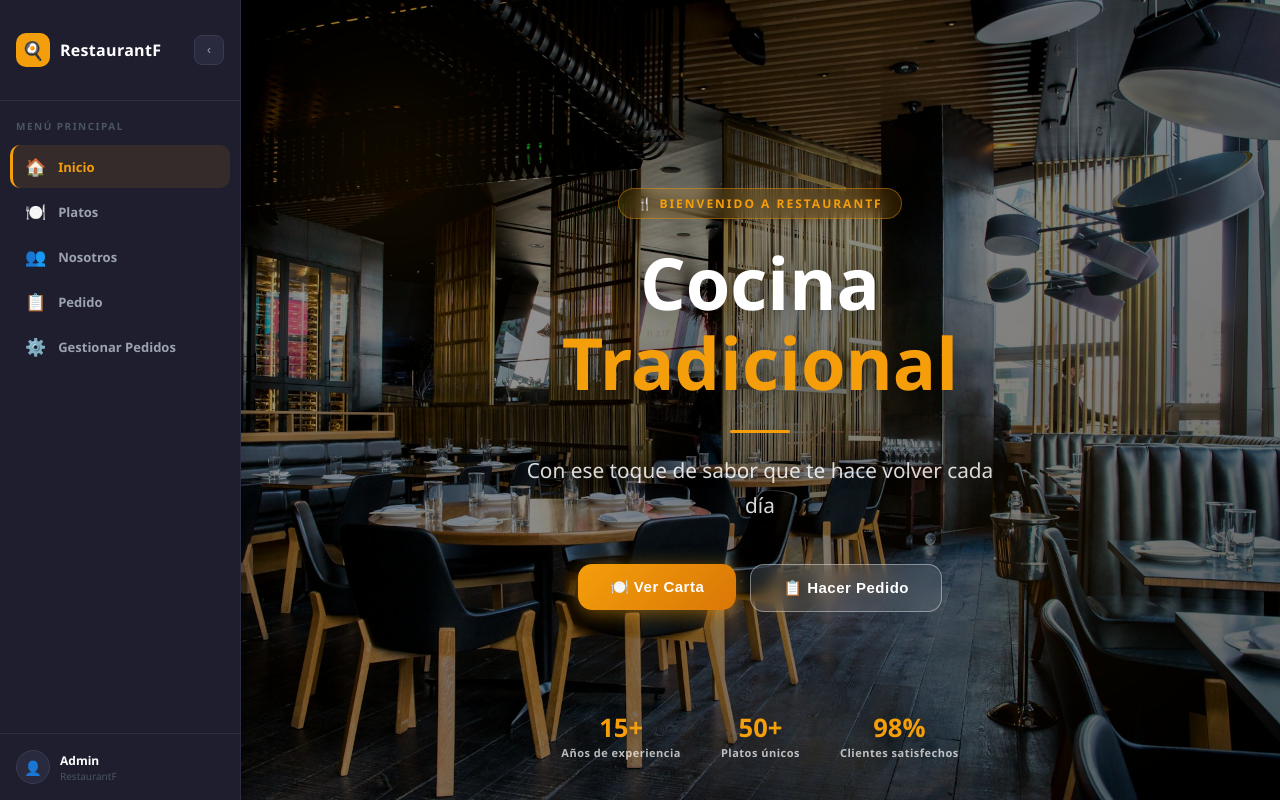
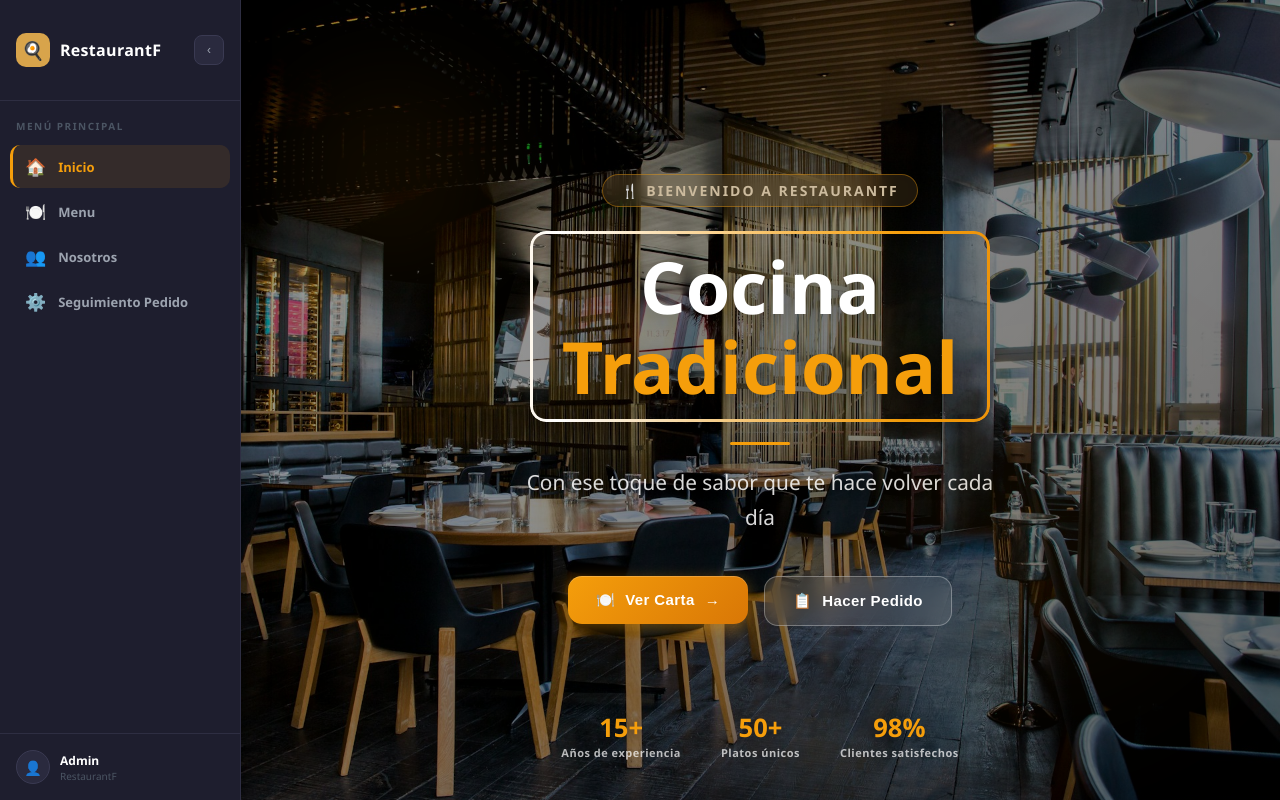
Before and after one commit to ismaelperalt/RestaurantF, a React (Vite) app: page / in a window 1280 px wide. Built offline with nearby package versions, Linux system fonts and the light colour scheme.

Commit message:
Modificacion y respaldo del producto funcional

```diff
--- a/src/components/inicio/Inicio.tsx
+++ b/src/components/inicio/Inicio.tsx
@@ -33,10 +33,10 @@ export default function Inicio() {
 
       {/* Badge superior */}
       <div style={{
-        background: "rgba(245,158,11,0.15)",
+        background: "rgba(192, 149, 76, 0.15)",
         border: "1px solid rgba(245,158,11,0.4)",
         borderRadius: 30, padding: "6px 18px",
-        color: "#f59e0b", fontSize: 12, fontWeight: 800,
+        color: "#ccbb9e", fontSize: 14, fontWeight: 900,
         letterSpacing: 2, textTransform: "uppercase",
         marginBottom: 24, backdropFilter: "blur(8px)",
       }}>
@@ -44,14 +44,17 @@ export default function Inicio() {
       </div>
 
       {/* Título principal */}
+      <div style={{ position: "relative", display: "inline-block", padding: "16px 32px" }}
+        className="titulo-animado"
+      >
         <h1 style={{
           fontSize: "clamp(2.2rem, 6vw, 4.5rem)",
           fontWeight: 900, color: "#fff",
-        margin: "0 0 8px",
+          margin: 0,
           textAlign: "center",
           lineHeight: 1.1,
           textShadow: "0 4px 30px rgba(0,0,0,0.5)",
-        padding: "0 20px",
+          position: "relative", zIndex: 1,
         }}>
           Cocina
           <span style={{
@@ -61,6 +64,39 @@ export default function Inicio() {
             Tradicional
           </span>
         </h1>
+      </div>
+
+      {/* CSS de la animación */}
+      <style>{`
+  .titulo-animado::before {
+    content: '';
+    position: absolute;
+    inset: 0;
+    border-radius: 16px;
+    padding: 3px;
+    background: linear-gradient(
+      90deg,
+      #f59e0b,
+      #fff,
+      #f59e0b,
+      #d97706,
+      #f59e0b
+    );
+    background-size: 300% 300%;
+    -webkit-mask:
+      linear-gradient(#fff 0 0) content-box,
+      linear-gradient(#fff 0 0);
+    -webkit-mask-composite: xor;
+    mask-composite: exclude;
+    animation: borderMove 3s linear infinite;
+  }
+
+  @keyframes borderMove {
+    0%   { background-position: 0% 50%;   }
+    50%  { background-position: 100% 50%; }
+    100% { background-position: 0% 50%;   }
+  }
+`}</style>
 
       {/* Línea decorativa */}
       <div style={{
@@ -82,57 +118,132 @@ export default function Inicio() {
 
       {/* Botones */}
       <div style={{
-        display: "flex", gap: 14, flexWrap: "wrap",
+        display: "flex", gap: 16, flexWrap: "wrap",
         justifyContent: "center", padding: "0 20px",
       }}>
+
         <Link to="/platos" style={{ textDecoration: "none" }}>
-          <button
-            style={{
-              background: "linear-gradient(135deg, #f59e0b, #d97706)",
-              border: "none", borderRadius: 14,
-              padding: "14px 32px", fontSize: 15,
-              color: "#fff", cursor: "pointer",
-              fontWeight: 800, letterSpacing: 0.5,
-              boxShadow: "0 4px 20px rgba(245,158,11,0.5)",
-              transition: "all 0.2s",
-            }}
-            onMouseEnter={e => {
-              (e.currentTarget as HTMLButtonElement).style.transform = "translateY(-2px)";
-              (e.currentTarget as HTMLButtonElement).style.boxShadow = "0 8px 28px rgba(245,158,11,0.6)";
-            }}
-            onMouseLeave={e => {
-              (e.currentTarget as HTMLButtonElement).style.transform = "translateY(0)";
-              (e.currentTarget as HTMLButtonElement).style.boxShadow = "0 4px 20px rgba(245,158,11,0.5)";
-            }}
-          >
-            🍽️ Ver Carta
+          <button className="btn-primary">
+            <span className="btn-icon">🍽️</span>
+            <span>Ver Carta</span>
+            <span className="btn-arrow">→</span>
           </button>
         </Link>
 
         <Link to="/pedido" style={{ textDecoration: "none" }}>
-          <button
-            style={{
-              background: "rgba(255,255,255,0.1)",
-              border: "1.5px solid rgba(255,255,255,0.4)",
-              borderRadius: 14, padding: "14px 32px",
-              fontSize: 15, color: "#fff", cursor: "pointer",
-              fontWeight: 800, letterSpacing: 0.5,
-              backdropFilter: "blur(8px)",
-              transition: "all 0.2s",
-            }}
-            onMouseEnter={e => {
-              (e.currentTarget as HTMLButtonElement).style.background = "rgba(255,255,255,0.2)";
-              (e.currentTarget as HTMLButtonElement).style.transform = "translateY(-2px)";
-            }}
-            onMouseLeave={e => {
-              (e.currentTarget as HTMLButtonElement).style.background = "rgba(255,255,255,0.1)";
-              (e.currentTarget as HTMLButtonElement).style.transform = "translateY(0)";
-            }}
-          >
-            📋 Hacer Pedido
+          <button className="btn-secondary">
+            <span className="btn-icon">📋</span>
+            <span>Hacer Pedido</span>
           </button>
         </Link>
+
       </div>
+
+      <style>{`
+  .btn-primary {
+    display: inline-flex;
+    align-items: center;
+    gap: 10px;
+    background: linear-gradient(135deg, #f59e0b 0%, #d97706 100%);
+    border: none;
+    border-radius: 14px;
+    padding: 15px 28px;
+    font-size: 15px;
+    color: #fff;
+    cursor: pointer;
+    font-weight: 800;
+    letter-spacing: 0.4px;
+    position: relative;
+    overflow: hidden;
+    transition: all 0.25s ease;
+    box-shadow: 0 4px 15px rgba(245,158,11,0.4),
+                0 1px 0 rgba(255,255,255,0.2) inset;
+  }
+  .btn-primary::before {
+    content: '';
+    position: absolute;
+    top: 0; left: -100%;
+    width: 100%; height: 100%;
+    background: linear-gradient(
+      90deg, transparent,
+      rgba(255,255,255,0.25),
+      transparent
+    );
+    transition: left 0.4s ease;
+  }
+  .btn-primary:hover::before { left: 100%; }
+  .btn-primary:hover {
+    transform: translateY(-3px);
+    box-shadow: 0 12px 32px rgba(245,158,11,0.55),
+                0 1px 0 rgba(255,255,255,0.2) inset;
+  }
+  .btn-primary:active { transform: translateY(-1px); }
+
+  .btn-secondary {
+    display: inline-flex;
+    align-items: center;
+    gap: 10px;
+    background: rgba(255,255,255,0.08);
+    border: 1.5px solid rgba(255,255,255,0.3);
+    border-radius: 14px;
+    padding: 15px 28px;
+    font-size: 15px;
+    color: #fff;
+    cursor: pointer;
+    font-weight: 800;
+    letter-spacing: 0.4px;
+    backdrop-filter: blur(10px);
+    transition: all 0.25s ease;
+    position: relative;
+    overflow: hidden;
+  }
+  .btn-secondary::before {
+    content: '';
+    position: absolute;
+    top: 0; left: -100%;
+    width: 100%; height: 100%;
+    background: linear-gradient(
+      90deg, transparent,
+      rgba(255,255,255,0.12),
+      transparent
+    );
+    transition: left 0.4s ease;
+  }
+  .btn-secondary:hover::before { left: 100%; }
+  .btn-secondary:hover {
+    background: rgba(255,255,255,0.16);
+    border-color: rgba(255,255,255,0.6);
+    transform: translateY(-3px);
+    box-shadow: 0 10px 30px rgba(0,0,0,0.2);
+  }
+  .btn-secondary:active { transform: translateY(-1px); }
+
+  .btn-arrow {
+    display: inline-block;
+    transition: transform 0.2s ease;
+  }
+  .btn-primary:hover .btn-arrow {
+    transform: translateX(5px);
+  }
+
+  .btn-icon {
+    display: inline-block;
+    transition: transform 0.2s ease;
+  }
+  .btn-primary:hover .btn-icon,
+  .btn-secondary:hover .btn-icon {
+    transform: scale(1.2) rotate(-5deg);
+  }
+
+  @media (max-width: 480px) {
+    .btn-primary, .btn-secondary {
+      padding: 13px 22px;
+      font-size: 14px;
+      width: 100%;
+      justify-content: center;
+    }
+  }
+`}</style>
 
       {/* Stats decorativos */}
       <div style={{
@@ -142,7 +253,7 @@ export default function Inicio() {
       }}>
         {[
           { value: "15+", label: "Años de experiencia" },
-          { value: "50+", label: "Platos únicos"       },
+          { value: "50+", label: "Platos únicos" },
           { value: "98%", label: "Clientes satisfechos" },
         ].map((stat) => (
           <div key={stat.label} style={{ textAlign: "center" }}>
--- a/src/components/menu/PlatosPage.tsx
+++ b/src/components/menu/PlatosPage.tsx
@@ -35,7 +35,7 @@ export default function PlatosPage() {
       {/* ── Header ── */}
       <div style={{
         background: "#fff",
-        padding: "40px 32px 32px", color: "#6c4747",
+        padding: "40px 32px 32px", color: "#f59e0b",
       }}>
         <h1 style={{ margin: "0 0 6px", fontSize: 28, fontWeight: 900 }}>🍴 Nuestra Carta</h1>
         <p style={{ margin: "0 0 24px", opacity: 0.9, fontSize: 15 }}>
@@ -47,7 +47,7 @@ export default function PlatosPage() {
           <span style={{
             position: "absolute", left: 14, top: "50%", transform: "translateY(-50%)",
             fontSize: 16,
-          }}>🔍</span>
+          }}></span>
           <input
             type="text"
             placeholder="Buscar plato..."
@@ -56,7 +56,8 @@ export default function PlatosPage() {
             style={{
               width: "100%", padding: "12px 12px 12px 42px",
               borderRadius: 12, border: "none", fontSize: 14,
-              background: "rgba(173, 129, 72, 0.25)", color: "#100f0f",
+              background:"rgba(224, 148, 17, 0.1)",
+              color: "#c88e11",
               outline: "none", boxSizing: "border-box",
               backdropFilter: "blur(4px)",
             }}
--- a/src/components/navegacion/Sidebar.tsx
+++ b/src/components/navegacion/Sidebar.tsx
@@ -8,10 +8,10 @@ interface Props {
 
 const navItems = [
   { to: "/", label: "Inicio", icon: "🏠", end: true },
-  { to: "/platos", label: "Platos", icon: "🍽️", end: false },
+  { to: "/platos", label: "Menu", icon: "🍽️", end: false },
   { to: "/nosotros", label: "Nosotros", icon: "👥", end: false },
-  { to: "/pedido", label: "Pedido", icon: "📋", end: false },
-  { to: "/dashboard", label: "Gestionar Pedidos", icon: "⚙️", end: false },
+  { to: "/pedido", label: " Seguimiento Pedido", icon: "⚙️", end: false },
+
 ];
 
 export default function Sidebar({ collapsed, onToggle }: Props) {
@@ -71,7 +71,7 @@ export default function Sidebar({ collapsed, onToggle }: Props) {
           {!collapsed && (
             <div style={{ display: "flex", alignItems: "center", gap: 10 }}>
               <div style={{
-                background: "#f59e0b", borderRadius: 10,
+                background: "#d8a44b", borderRadius: 10,
                 width: 34, height: 34, display: "flex",
                 alignItems: "center", justifyContent: "center",
                 fontSize: 18, flexShrink: 0,
--- a/src/components/nosotros/Nosotros.tsx
+++ b/src/components/nosotros/Nosotros.tsx
@@ -24,7 +24,7 @@ export default function Nosotros() {
         background: "#fff",
       }}>
         <span style={{
-          fontSize: 18, fontWeight: 800, letterSpacing: 2,
+          fontSize: 40, fontWeight: 800, letterSpacing: 2,
           color: "#f59e0b", textTransform: "uppercase",
         }}>
           🍴 Nuestra Historia
--- a/src/components/pedido/Header.tsx
+++ b/src/components/pedido/Header.tsx
@@ -10,8 +10,8 @@ export default function Header({ activeCount, onNewOrder }: Props) {
       padding: "14px 32px", display: "flex", justifyContent: "space-between", alignItems: "center",
     }}>
       <div style={{ display: "flex", alignItems: "center", gap: 10 }}>
-        <span style={{ fontSize: 22 }}>🍳</span>
-        <span style={{ fontWeight: 800, fontSize: 20, color: "#111" }}>Vista de Cocina</span>
+        <span style={{ fontSize: 22 }}>📊</span>
+        <span style={{ fontWeight: 800, fontSize: 20, color: "#f59e0b" }}>Gestion de pedido</span>
       </div>
       <div style={{ display: "flex", alignItems: "center", gap: 20 }}>
         <span style={{ fontSize: 13, color: "#6b7280" }}>{activeCount} pedido(s) activo(s)</span>
```
Lines whose indentation alone changed are shown as unchanged.
